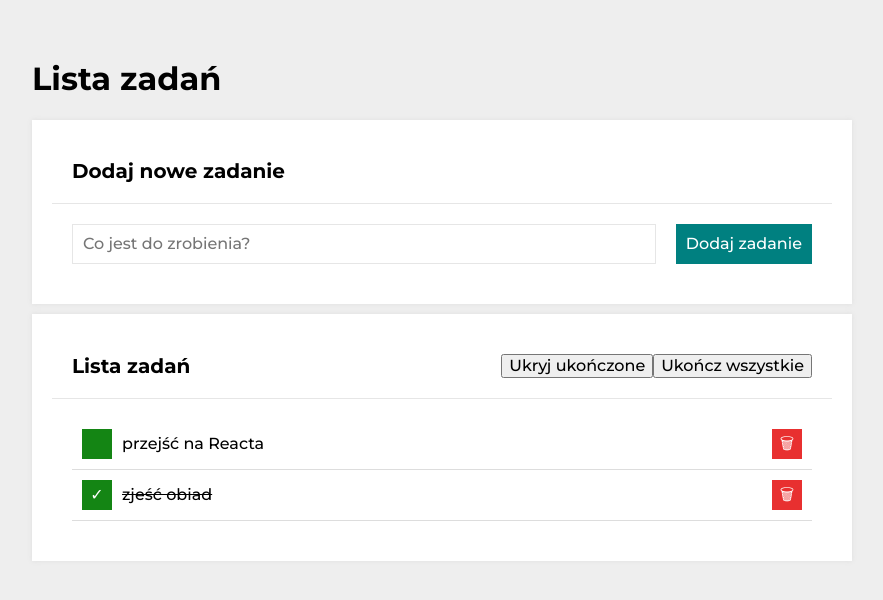
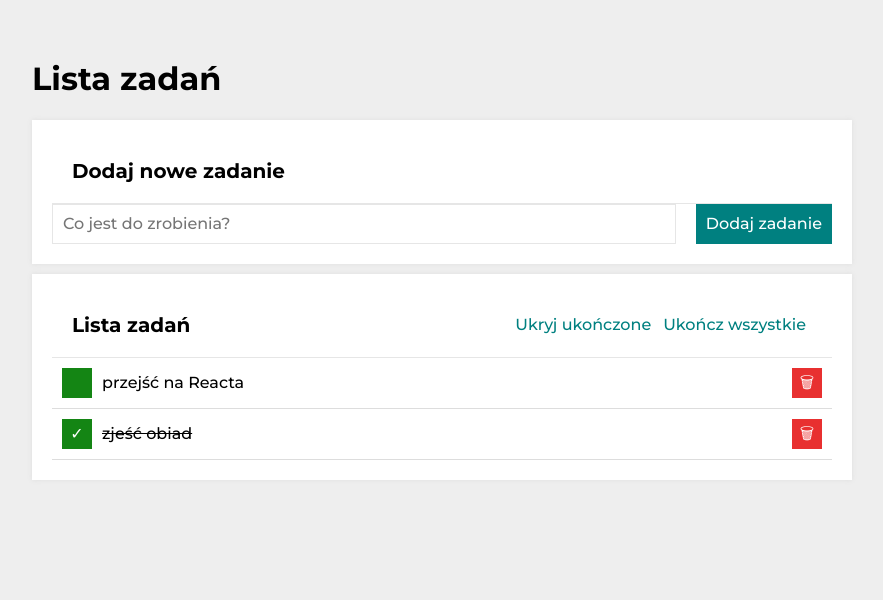
Before and after one commit to KarolinaJ33/to-do-list-react, a React (Create React App) app: page / in a window 1280 px wide. Shown: the top 600 px of the page, without its empty margins (198-1081 px from the left). Built offline with nearby package versions, Linux system fonts and the light colour scheme.

Commit message:
corrections in the code

```diff
--- a/src/Buttons/index.js
+++ b/src/Buttons/index.js
@@ -4,11 +4,11 @@ const Buttons = ({ tasks, hideDoneTasks}) => (
   <div className="buttons">
    {tasks.length > 0 && (
     <>
-      <button className="buttons__section">
+      <button className="buttons__button">
         {hideDoneTasks ? "Pokaż" : "Ukryj"} ukończone
       </button>
       <button
-        className="buttons__section"
+        className="buttons__button"
         disabled={tasks.every(({ done }) => done)}
       >
         Ukończ wszystkie
--- a/src/Section/index.js
+++ b/src/Section/index.js
@@ -6,9 +6,7 @@ const Section = ({ title, body, extraHeaderContent }) => (
            <h2 className="section__title">{title}</h2>
            {extraHeaderContent}
         </header>
-        <div className="section__body">
            {body}
-        </div>
     </section>
 );
 
```
